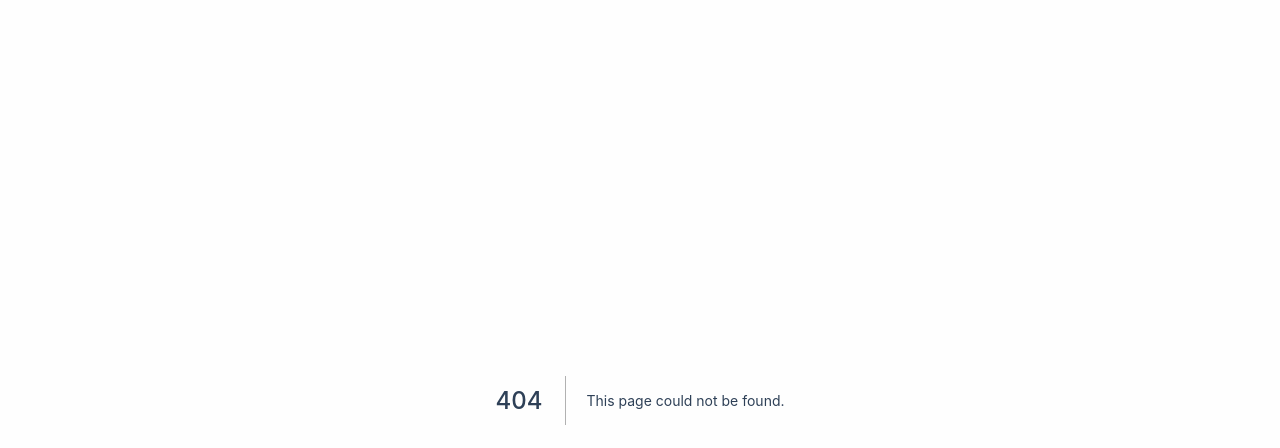
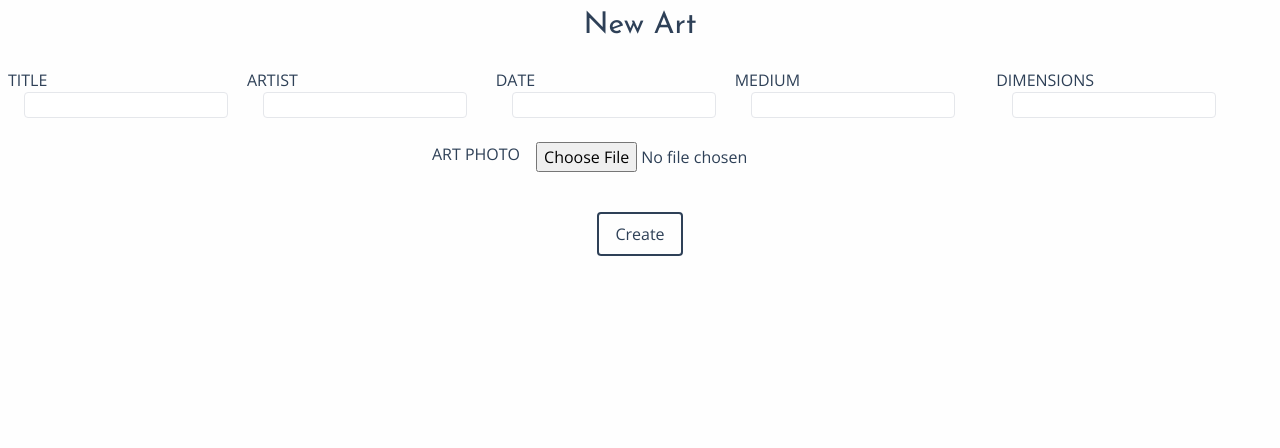
Before and after one commit to jacoberick/blog-app, a Next.js app: page /admin/create/art in a window 1280 px wide. Before the commit this address had no page. Shown: the top 448 px of the page. Built offline with nearby package versions, Linux system fonts and the light colour scheme; a web font is replaced by a local one.

Commit message:
added Recent Articles section to homepage, added Art creation wizard

```diff
--- a/components/header.js
+++ b/components/header.js
@@ -1,7 +1,7 @@
 import React, { useEffect } from "react";
 import Link from "next/link";
 import { FontAwesomeIcon } from "@fortawesome/react-fontawesome";
-import { faChevronDown, faBook, faEnvelope, faVideo } from "@fortawesome/free-solid-svg-icons";
+import { faChevronDown, faBook, faEnvelope, faVideo, faPalette } from "@fortawesome/free-solid-svg-icons";
 import { faNewspaper } from "@fortawesome/free-regular-svg-icons";
 
 const navLink = "flex items-center mr-8 hover:text-highlight transition duration-175";
@@ -18,10 +18,17 @@ const Header = ({ notification, loggedIn, handleLogout }) => {
           </Link>
         </div>
         <nav id="navLinks" className="flex items-center">
-          <Link href="/">
+          <Link href="/articles">
             <a className={navLink}>
               <FontAwesomeIcon icon={faNewspaper} className={linkSymbol} />
               Articles
+            </a>
+          </Link>
+
+          <Link href="/art">
+            <a className={navLink}>
+              <FontAwesomeIcon icon={faPalette} className={linkSymbol} />
+              Art
             </a>
           </Link>
 
--- a/components/home.js
+++ b/components/home.js
@@ -10,7 +10,7 @@ const Home = ({ title }) => {
   //get, store, and order articles from firebase
   useEffect(() => {
     db.collection("articles")
-      .orderBy("unixEpoch")
+      .orderBy("unixEpoch", "desc")
       .onSnapshot((snap) => {
         let articleList = snap.docs.map((doc) => ({
           id: doc.id,
@@ -24,30 +24,33 @@ const Home = ({ title }) => {
       });
   }, []);
 
+  const rectangle = <div id="rectangle" className="mb-1 h-3 w-3 bg-main rounded-sm relative"></div>;
+
   return (
     <div id="homeContent" className="h-home bg-background flex items-center">
+      <div id="homeContentInner" className="flex">
         <div id="featuredContainer" className="ml-10">
           {/* If featured, display content*/}
           {featured && (
             <div id="featuredInner" className="flex items-center flex-col">
               <div id="top" className="">
-              <div id="featuredContainer" className="flex items-center">
-                <div id="triangle" className="h-3 w-3 bg-main rounded-sm relative"></div>
-                <div id="trianglePing" className="h-3 w-3 bg-main rounded-sm animate-ping absolute"></div>
-                <p className="m-0 font-featured  pt-1 ml-2">
+                <div id="readFeaturedContainer" className="flex items-center">
+                  {rectangle}
+                  <div id="rectanglePing" className="mb-1 h-3 w-3 bg-main rounded-sm animate-ping absolute"></div>
+                  <h2 className="m-0 font-featured ml-2">
                     <span className="text-red-600">READ </span>FEATURED
-                </p>
+                  </h2>
                 </div>
                 <Link href={`articles/${featured.id}`}>
                   <motion.img
                     whileHover={{ scale: 1.03 }}
                     src={featured.thumbnail}
-                  className="cursor-pointer w-80 rounded"
+                    className="cursor-pointer w-80 rounded-sm"
                   ></motion.img>
                 </Link>
               </div>
               <div id="bottom" className="mt-2">
-              <div id="info" className="mb-2 font-body font-semibold">
+                <div id="info" className="mb-2 font-semibold">
                   <p className="m-0 text-xl">
                     {featured.title}: {featured.intro}
                   </p>
@@ -56,6 +59,41 @@ const Home = ({ title }) => {
             </div>
           )}
         </div>
+        <div id="RecentArticles" className="ml-20 flex flex-col justify-between">
+          <div id="readRecentArticles" className="flex items-center">
+            {rectangle}
+            <h2 className="ml-2">
+              <span className="text-red-600">READ </span>RECENT ARTICLES
+            </h2>
+          </div>
+
+          {articles &&
+            articles.slice(0, 3).map((a, idx) => (
+              <motion.div
+                whileHover={{ scale: 1.03 }}
+                whileTap={{ scale: 0.9 }}
+                id="articleContainer"
+                className="cursor-pointer"
+              >
+                <Link href={`articles/${a.id}`}>
+                  <div className="flex items-center">
+                    <img src={a.thumbnail} alt="" className="rounded-sm w-44 h-24 object-top object-cover"></img>
+                    <p className="ml-10 mb-0  text-base font-semibold w-72">
+                      {a.title}: {a.intro}
+                    </p>
+                  </div>
+                </Link>
+              </motion.div>
+            ))}
+          <Link href="/">
+            <button className="mx-auto">
+              <Link href="/articles">
+                <h2 className="hover:underline transition duration-500">READ ALL ARTICLES</h2>
+              </Link>
+            </button>
+          </Link>
+        </div>
+      </div>
     </div>
   );
 };
--- a/pages/admin.js
+++ b/pages/admin.js
@@ -20,6 +20,14 @@ const Admin = () => {
             }`}
           >
             Article
+          </button>
+          <button
+            onClick={() => setContentType("art")}
+            className={`ml-4 transition focus:outline-none ${inputClass} ${
+              contentType === "art" ? "bg-main text-white" : null
+            }`}
+          >
+            Art
           </button>
           <button
             onClick={() => setContentType("recommended-book")}
--- a/pages/admin/create.js
+++ b/pages/admin/create.js
@@ -1,6 +1,7 @@
 import React, { useState, useEffect } from "react";
 import CreateArticle from "./create/article";
 import CreateBook from "./create/book";
+import CreateArt from "./create/art";
 import Header from "../../components/header.js";
 
 const Create = (props) => {
@@ -12,6 +13,7 @@ const Create = (props) => {
       <main>
         {contentType === "article" && <CreateArticle />}
         {contentType === "recommended-book" && <CreateBook />}
+        {contentType === "art" && <CreateArt />}
         {/* add other content type components */}
       </main>
     </div>
--- /dev/null
+++ b/pages/admin/create/art.js
@@ -0,0 +1,118 @@
+import React, { useState, useEffect } from "react";
+import { Editor } from "@tinymce/tinymce-react";
+import fire, { db, storage } from "../../../config/fire-conf";
+import { v4 as uuidv4 } from "uuid";
+
+const CreateArt = () => {
+  const [art, setArt] = useState({
+    title: "",
+    artist: "",
+    date: "",
+    medium: "",
+    dimensions: "",
+    artPhoto: null,
+    unixEpoch: null,
+  });
+
+  const handleSubmit = async (e) => {
+    e.preventDefault();
+    setArt({ ...art, unixEpoch: Date.now() });
+    let newArt = { ...art };
+
+    if (art.artPhoto) {
+      await storage
+        .ref(`/art-photos/${art.artPhoto.name}`)
+        .put(art.artPhoto)
+        .then(async (snapshot) => {
+          await snapshot.ref.getDownloadURL().then((artPhoto) => {
+            newArt = { ...newArt, artPhoto };
+          });
+        });
+    }
+
+    db.collection("art")
+      .doc(uuidv4())
+      .set(newArt)
+      .then(() => {
+        alert("Art saved!");
+      })
+      .catch((error) => {
+        alert("Sorry, there was an error! Check the console.");
+        console.log(error);
+      });
+  };
+
+  return (
+    <section className="flex items-center flex-col p-2">
+      <h2 className="font-header text-3xl mb-6">New Art</h2>
+      <form onSubmit={(e) => handleSubmit(e)}>
+        <div id="writtenArtInfo" className="flex justify-center ">
+          <div className="mb-6">
+            TITLE
+            <input
+              className="border mx-4 rounded"
+              type="text"
+              name="title"
+              onChange={(e) => setArt({ ...art, title: e.target.value })}
+            />
+          </div>
+          <div>
+            ARTIST
+            <input
+              className="border ml-4 mr-4 rounded"
+              type="text"
+              name="intro"
+              onChange={(e) => setArt({ ...art, artist: e.target.value })}
+            />
+          </div>
+          <div>
+            DATE
+            <input
+              className="border mx-4 rounded"
+              type="text"
+              name="author"
+              onChange={(e) => setArt({ ...art, date: e.target.value })}
+            />
+          </div>
+          <div>
+            MEDIUM
+            <input
+              className="border mx-4 rounded"
+              type="text"
+              name="date"
+              onChange={(e) => setArt({ ...art, medium: e.target.value })}
+            />
+          </div>
+          <div>
+            DIMENSIONS
+            <input
+              className="border rounded ml-4"
+              type="text"
+              name="date"
+              onChange={(e) => setArt({ ...art, dimensions: e.target.value })}
+            />
+          </div>
+        </div>
+        <div className="flex justify-center">
+          ART PHOTO
+          <input
+            type="file"
+            name="thumbnail"
+            onChange={(e) => setArt({ ...art, artPhoto: e.target.files[0] })}
+            className="mb-6 ml-4"
+          />
+        </div>
+        <div className="flex justify-center my-4">
+          <button
+            className="border-2 border-main rounded px-4 py-2 hover:bg-main hover:text-white transition"
+            type="submit"
+          >
+            Create
+          </button>
+        </div>
+      </form>
+    </section>
+  );
+};
+
+export default CreateArt;
--- a/pages/admin/create/article.js
+++ b/pages/admin/create/article.js
@@ -2,6 +2,7 @@ import React, { useState, useEffect } from "react";
 import { Editor } from "@tinymce/tinymce-react";
 import fire, { db, storage } from "../../../config/fire-conf";
 import { v4 as uuidv4 } from "uuid";
+import { DragFeature } from "framer-motion";
 
 const CreateArticle = () => {
   const [article, setArticle] = useState({
@@ -16,8 +17,7 @@ const CreateArticle = () => {
 
   const handleSubmit = async (e) => {
     e.preventDefault();
-    let unixDate = Date.now();
-    setArticle({ ...article, unixEpoch: { unixDate } });
+    setArticle({ ...article, unixEpoch: Date.now() });
     let newArticle = { ...article };
 
     if (article.thumbnail) {
--- a/pages/admin/create/book.js
+++ b/pages/admin/create/book.js
@@ -45,14 +45,18 @@ const CreateBook = () => {
       <h2>New recommended book.</h2>
       <form onSubmit={(e) => handleSubmit(e)}>
         <div>
+          Title:
           <input type="text" name="title" onChange={(e) => setBook({ ...book, title: e.target.value })} />
         </div>
         <div>
+          Author:
           <input type="text" name="author" onChange={(e) => setBook({ ...book, intro: e.target.value })} />
         </div>
         <div>
+          Book Photo:
           <input type="file" name="bookPhoto" onChange={(e) => setBook({ ...book, thumbnail: e.target.files[0] })} />
         </div>
+        Author Description:
         <Editor
           initialValue="<p></p>"
           init={{
@@ -70,6 +74,7 @@ const CreateBook = () => {
           }}
           onEditorChange={(authorDesc) => setBook({ ...book, content })}
         />
+        Book Description
         <Editor
           initialValue="<p></p>"
           init={{
--- a/styles/tailwind.css
+++ b/styles/tailwind.css
@@ -13,4 +13,8 @@
     @apply text-xl;
     @apply leading-loose;
   }
+  h2 {
+    @apply font-featured;
+    @apply text-base;
+  }
 }
```
Lines whose indentation alone changed are shown as unchanged.
